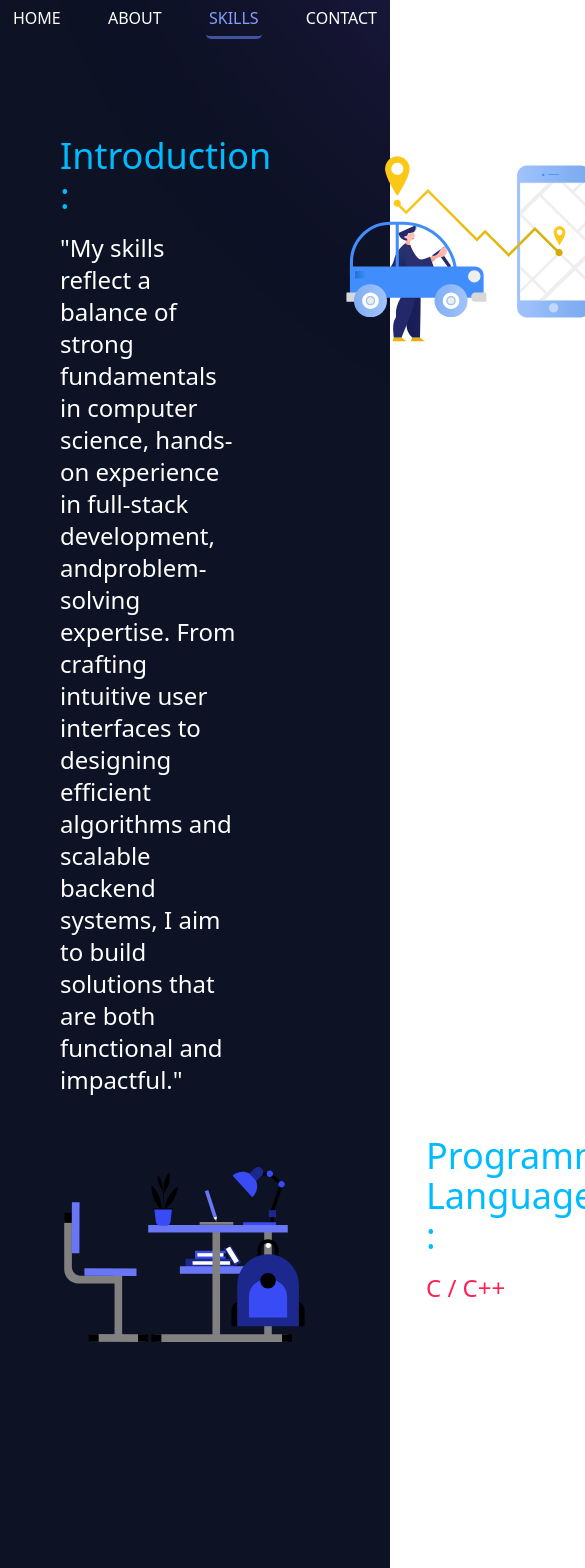
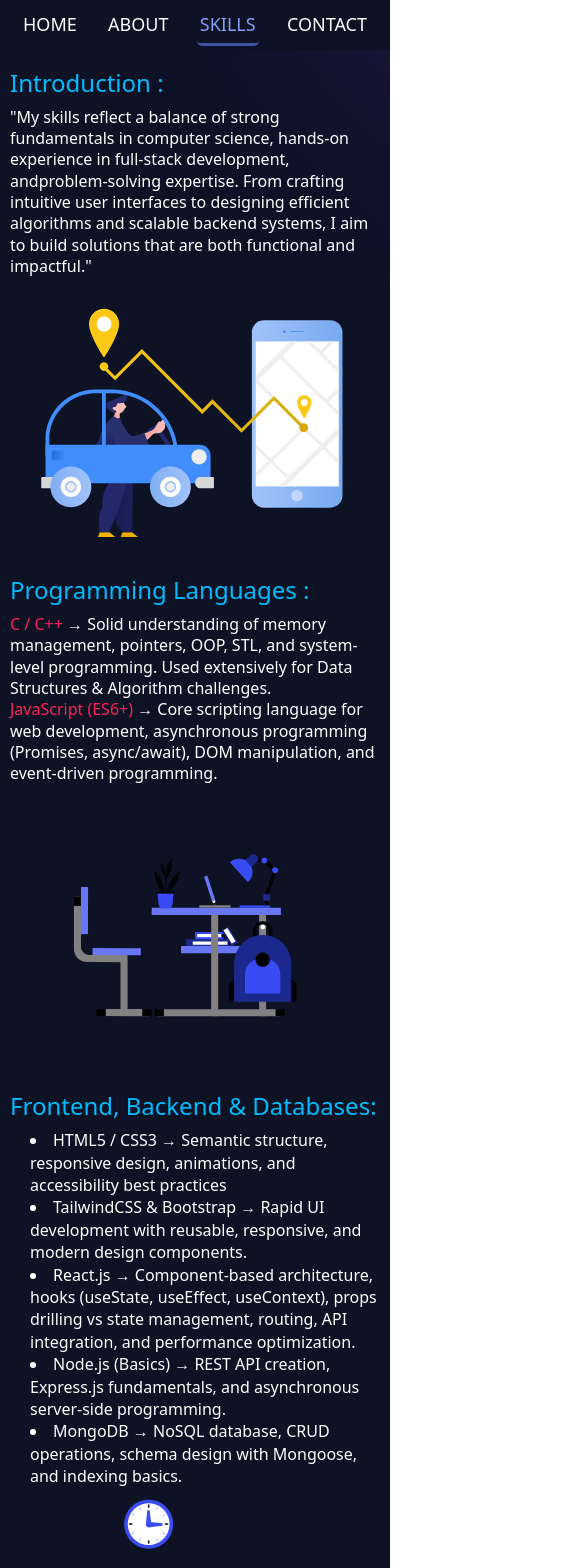
Before and after one commit to shivaa05/Portfolio, a React (Vite) app: page /skills in a window 390 px wide. Shown: the top 1568 px of the page, 585 px wide, since content can reach past the window. Built offline with nearby package versions, Linux system fonts and the light colour scheme; a web font is replaced by a local one.

Commit message:
Complte responsive

```diff
--- a/src/index.css
+++ b/src/index.css
@@ -64,10 +64,10 @@
 
 @media (max-width:500px) {
   .header{
-    height: 40px;
-    font-size: 16px;
-    padding: 0;
-    margin-bottom: 0;
+    height: 50px;
+    font-size: 18px;
+    padding: 10px;
+    background: #0d1224;
   }
   .header .left{
     display: none;
@@ -113,7 +113,8 @@
   }
 
   .footer{
-    height: 50px;
+    height: 60px;
+    padding-bottom: 10px;
   }
   .footer .left{
     display: none;
@@ -126,4 +127,107 @@
   .footer .right span{
     font-size: 18px;
   }
+
+  /* About */
+  .about{
+    padding: 80px 10px;
+  }
+  .about .intro{
+    flex-direction: column;
+    gap: 50px;
+    padding-bottom: 40px;
+  }
+  .about .contact{
+    display: none;
+  }
+  .about .img-cont{
+    display: none;
+    height: 200px;
+    width: 200px;
+  }
+  .about img{
+    height: 300px;
+    padding: 0;
+    margin: 0;
+  }
+  .exp{
+    display: none;
+  }
+  .about h2{
+    font-size: 22px;
+  }
+  .about .desc{
+    padding-block: 0;
+    margin: 0;
+    width: 100%;
+    font-size: 16px;
+  }
+
+  .skills{
+    padding: 30px 10px;
+  }
+  .skills .skill,.skill-rev{
+    flex-direction: column;
+    gap: 10px;
+  }
+  .skill-rev{
+    flex-direction: column-reverse;
+  }
+  .skill h2,.skill-rev h2{
+    font-size: 24px;
+    margin-bottom: 10px;
+  }
+  .skill .intro,.skill-rev .intro{
+    font-size: 16px;
+    width: 100%;
+  }
+  .skills img{
+    height: 250px;
+    margin: 0;
+  }
+  .skills .quote{
+    font-size: 16px;
+    padding-bottom: 30px;
+  }
+
+
+  .contact-cont{
+    padding: 70px 10px;
+
+  }
+  .contact-cont .contact{
+    flex-direction: column-reverse;
+    gap: 0;
+    padding:30px 0;
+  }
+  .contact-cont .contact form{
+    width: 100%;
+  }
+
+  form label{
+    font-size: 18px;
+    margin-bottom: 10px;
+  }
+  form input,textarea{
+    font-size: 16px;
+    padding: 4px 8px;
+    margin-bottom: 10px;
+  }
+  form button{
+    margin-top: 10px;
+  }
+
+  .contact-cont .contact a{
+    font-size: 20px;
+    padding: 10px;
+  }
+
+  .icons-cont{
+    gap: 10px;
+  }
+  .contact img{
+    height: 250px;
+    padding-bottom: 30px;
+  }
+
 }
--- a/src/pages/About.jsx
+++ b/src/pages/About.jsx
@@ -2,22 +2,25 @@ import React from "react";
 import { Link } from "react-router-dom";
 const About = () => {
   return (
-    <div className="h-auto py-24 px-15 pt-36">
-      <div className="flex gap-14 pb-24">
-        <div className="w-28 relative">
-          <hr className="transform rotate-z-90 absolute w-48 origin-left left-20 top-14 border-rose-500 border-2 " />
-          <Link to="/contact" className="cursor-pointer pl-[10px] rotate-z-[90deg] absolute origin-left bg-rose-500 left-20 top-8 w-28 py-1 text-lg rounded-lg">
+    <div className="about h-auto py-24 px-15 pt-36">
+      <div className="intro flex gap-14 pb-24">
+        <div className="contact w-28 relative">
+          <hr className=" transform rotate-z-90 absolute w-48 origin-left left-20 top-14 border-rose-500 border-2 " />
+          <Link
+            to="/contact"
+            className=" cursor-pointer pl-[10px] rotate-z-[90deg] absolute origin-left bg-rose-500 left-20 top-8 w-28 py-1 text-lg rounded-lg"
+          >
             Contact me
           </Link>
         </div>
-        <div className="h-[280px] w-[280px] bg-black rounded-lg">
+        <div className="img-cont h-[280px] w-[280px] bg-black rounded-lg">
           <img
             src="./my-avatar.png"
             alt="profile"
             className="h-full w-full object-contain rounded-lg"
           />
         </div>
-        <div className=" overflow-y-scroll h-full w-1/2 ml-28 mt-4 text-2xl ">
+        <div className="desc overflow-y-scroll h-full w-1/2 ml-28 mt-4 text-2xl ">
           <h2 className="text-4xl mb-3 text-sky-500">About Me : </h2>I am{" "}
           <span className="text-rose-400">Shiva Verma</span>, a{" "}
           <span className="text-blue-400">passionate Software Developer</span>{" "}
@@ -32,8 +35,8 @@ const About = () => {
         </div>
       </div>
 
-      <div className="flex gap-24">
-        <div className="text-2xl py-20 w-2/3">
+      <div className="flex intro gap-24">
+        <div className="desc text-2xl py-20 w-2/3">
           <h2 className="text-4xl mb-4 text-sky-500">
             Professional Summary :{" "}
           </h2>
@@ -51,12 +54,12 @@ const About = () => {
           and
           <span className="text-yellow-500"> user experience.</span>
         </div>
-        <img src="./expBlue.svg" alt="table" className="h-96" />
+        <img src="./expBlue.svg" alt="table" className="exp h-96" />
       </div>
 
-      <div className="flex gap-24 pb-14">
+      <div className="intro flex gap-24 pb-14">
         <img src="./eduBlue.svg" alt="table" className="h-96" />
-        <div className="text-2xl py-20 w-2/3">
+        <div className="desc text-2xl py-20 w-2/3">
           <h2 className="text-4xl mb-4 text-sky-500">Technical Skills : </h2>
           <ul className="list-disc list-inside pl-5">
             <li>
@@ -83,29 +86,19 @@ const About = () => {
         </div>
       </div>
 
-      <div className="flex gap-24">
-        <div className="text-2xl pt-20 w-2/3">
+      <div className="intro flex gap-24">
+        <div className="desc text-2xl pt-20 w-2/3">
           <h2 className="text-4xl mb-4 text-sky-500">My Vision : </h2>
           My goal is to contribute to innovative projects that make a real-world
           impact while continuously growing as a developer. I aim to master
           full-stack development, implement scalable solutions, and bring
           creative ideas to life through clean, efficient code.
-          <p className="text-rose-300 italic mt-10 text-lg">"Where logic meets creativity — that's software engineering."</p>
+          <p className="text-rose-300 italic mt-10 text-lg">
+            "Where logic meets creativity — that's software engineering."
+          </p>
         </div>
         <img src="expBlue.svg" alt="table" className="h-96" />
       </div>
-
-      {/* <div className=" flex ">
-        <div>
-          Lorem ipsum dolor, sit amet consectetur adipisicing elit. Eius culpa
-          praesentium cumque ducimus officiis sint nulla animi tempore maxime,
-          quas minima soluta. Unde, tenetur. Sunt repellat placeat similique
-          modi saepe. lorem100
-        </div>
-          <div className="w-full h-full ml-200px">
-            <AnimationLottie animationPath={experience} className="p-32 bg-amber-700" />
-        </div>
-      </div> */}
     </div>
   );
 };
--- a/src/pages/Contact.jsx
+++ b/src/pages/Contact.jsx
@@ -27,11 +27,11 @@ const Contact = () => {
     }
   };
   return (
-    <div className="pt-28 pb-36 h-auto">
-      <div className="flex gap-20 px-24">
+    <div className="contact-cont pt-28 pb-36 h-auto">
+      <div className="contact flex gap-20 px-24">
         <div className="min-w-[45%] pt-10 flex flex-col ">
           <img src="five.svg" alt="image" className="h-96" />
-          <div className="text-4xl flex gap-5 h-[100%] items-center-safe justify-center">
+          <div className=" icons-cont text-4xl flex gap-5 h-[100%] items-center-safe justify-center">
             <Link
               to="https://github.com/shivaa05?tab=repositories"
               className="bg-zinc-700 px-3 py-3 rounded-full"
--- a/src/pages/Skills.jsx
+++ b/src/pages/Skills.jsx
@@ -2,9 +2,9 @@ import React from 'react'
 
 const Skills = () => {
   return (
-    <div className="pt-24 px-15">
-      <div className="flex gap-24">
-        <div className="w-2/3 text-2xl pt-10">
+    <div className="skills pt-24 px-15">
+      <div className="skill flex gap-24">
+        <div className="intro w-2/3 text-2xl pt-10">
           <h2 className="text-4xl text-sky-400 mb-4">Introduction : </h2>
           "My skills reflect a balance of strong fundamentals in computer
           science, hands-on experience in full-stack development,
@@ -15,9 +15,9 @@ const Skills = () => {
         <img src="./six.svg" alt="image" className="h-72" />
       </div>
 
-      <div className="flex gap-24">
+      <div className=" skill-rev flex gap-24">
         <img src="eduBlue.svg" alt="" className="h-96 mt-[-50px]" />
-        <div className="w-2/3 text-2xl pt-10">
+        <div className="intro w-2/3 text-2xl pt-10">
           <h2 className="text-4xl text-sky-400 mb-4">
             Programming Languages :
           </h2>
@@ -32,8 +32,8 @@ const Skills = () => {
         </div>
       </div>
 
-      <div className="flex gap-24">
-        <div className="w-2/3 text-xl pt-12">
+      <div className="skill flex gap-24">
+        <div className="intro w-2/3 text-xl pt-12">
           <h2 className="text-4xl text-sky-400 mb-4">
             Frontend, Backend & Databases:
           </h2>
@@ -64,9 +64,9 @@ const Skills = () => {
         <img src="expBlue.svg" alt="" className="h-96 mt-2" />
       </div>
 
-      <div className="flex gap-24">
+      <div className="skill-rev flex gap-24">
         <img src="seven.svg" alt="" className="h-96 mt-6" />
-        <div className="w-2/3 text-xl pt-16">
+        <div className="intro w-2/3 text-xl pt-16">
           <h2 className="text-4xl text-sky-400 mb-4">Additional Skills:</h2>
           <ul className="list-disc list-inside pl-5">
             <li>
@@ -90,7 +90,7 @@ const Skills = () => {
         </div>
       </div>
 
-      <p className='mt-5 mb-5 w-full text-center text-lg italic text-red-400'>“Technology evolves every day — and so do I, sharpening my skills to transform creative ideas into impactful digital solutions.”</p>
+      <p className='quote mt-5 mb-5 w-full text-center text-lg italic text-red-400'>“Technology evolves every day — and so do I, sharpening my skills to transform creative ideas into impactful digital solutions.”</p>
     </div>
   );
 }
```
